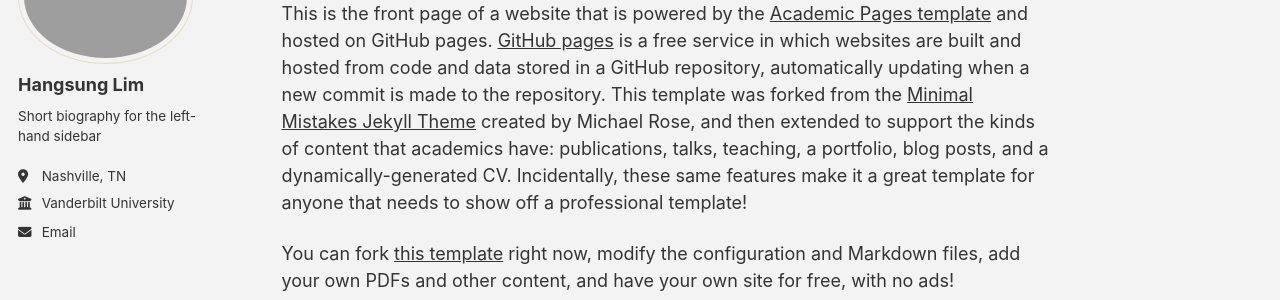
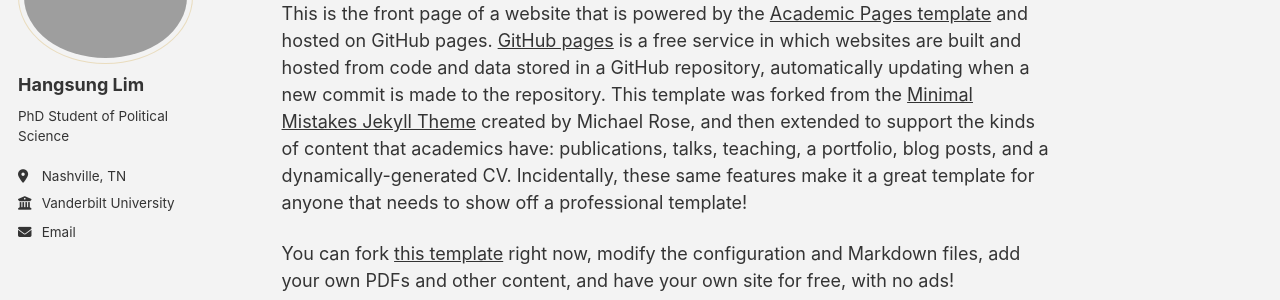
Before and after one commit to limhangsung/limhangsung.github.io, a Jekyll site: the page built from _pages/about.md, in a window 1280 px wide. Shown: the part 171-471 px from the top of the page. Built offline with Jekyll 4.4.1, drawn with Linux system fonts in a browser that asks for light colours; a script bundle is joined from its source files by our own code; a style sheet for code colours, icons or effects is not loaded.

Commit message:
Update _config.yml

```diff
--- a/_config.yml
+++ b/_config.yml
@@ -26,7 +26,7 @@ author:
   avatar           : "hangsunglim_smile_profile.png"
   name             : "Hangsung Lim"
   pronouns         : # example: "she/her"
-  bio              : "Short biography for the left-hand sidebar"
+  bio              : "PhD Student of Political Science"
   location         : "Nashville, TN"
   employer         : "Vanderbilt University"
   uri              : # URL
```
